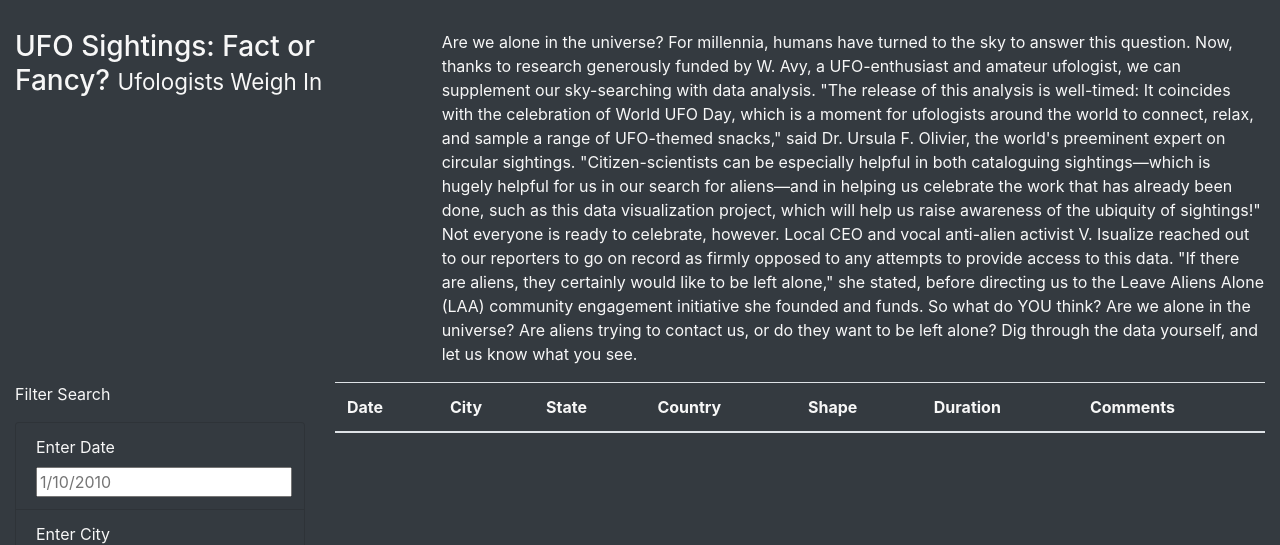
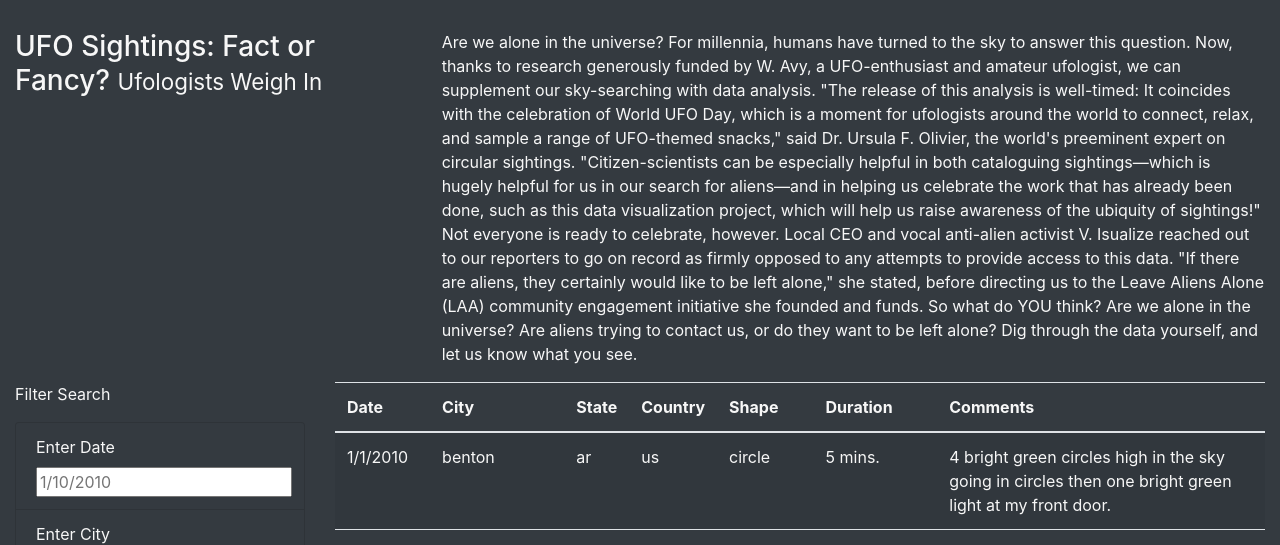
Before and after one commit to mandymccabe/UFOs, a plain HTML site: page index.html in a window 1280 px wide. Shown: the part 261-806 px from the top of the page. Drawn offline with nearby package versions, Linux system fonts and the light colour scheme.

Commit message:
updated index file to app.js

```diff
--- a/index.html
+++ b/index.html
@@ -93,6 +93,6 @@ So what do YOU think? Are we alone in the universe? Are aliens trying to contact
     </div>
     <script src="https://cdnjs.cloudflare.com/ajax/libs/d3/4.11.0/d3.js"></script>
     <script src="static/js/data.js"></script>
-    <script src="static/js/ufo_starterCode.js"></script>
+    <script src="static/js/app2.js"></script>
 </body>
 </html>
```
